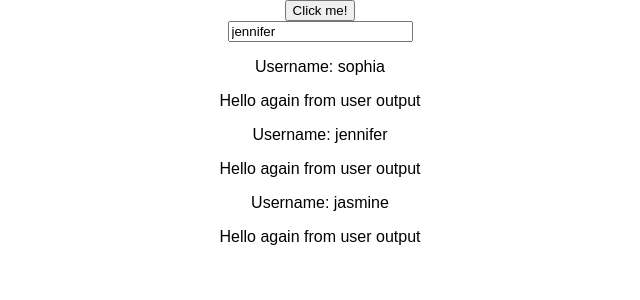
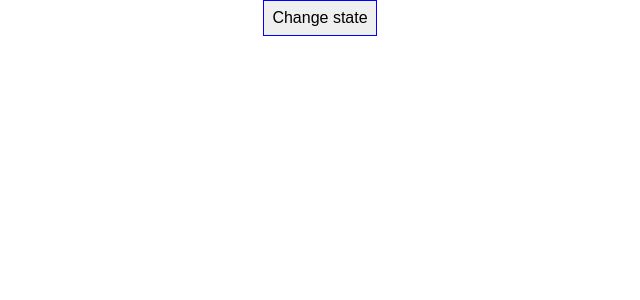
Before and after one commit to Sophi-E/React-guide, a React (Create React App) app: page / in a window 1280 px wide. Shown: the top 300 px of the page, without its empty margins (320-960 px from the left). Built offline with nearby package versions, Linux system fonts and the light colour scheme.

Commit message:
updated person to output list dynamically

```diff
--- a/src/App.js
+++ b/src/App.js
@@ -2,34 +2,66 @@ import React, { Component } from 'react';
 
 import './App.css';
 import Person from './components/Person/Person';
-import UserOutput from './components/UserOutput/UserOutput';
-import UserInput from './components/UserInput/UserInput';
 
 class App extends Component {
   state = {
-    username: ['sophia', 'jennifer', 'jasmine'],
+    persons: [
+      { name: 'Sophia', age: 26 },
+      { name: 'Victor', age: 24 },
+      { name: 'Juliet', age: 25 },
+    ],
+    showPersons: false,
   };
-  handleChange = (e) => {
+  clickHandler = (newName) => {
     this.setState({
-      username: ['amaka', e.target.value, 'happiness'],
+      persons: [
+        { name: newName, age: 29 },
+        { name: 'Victoria', age: 24 },
+        { name: 'Juliet', age: 25 },
+      ],
     });
   };
-  handleClick = () => {
+
+  inputHandler = (e) => {
     this.setState({
-      username: ['amaka', 'caro', 'happiness'],
+      persons: [
+        { name: 'Sophie', age: 29 },
+        { name: e.target.value, age: 24 },
+        { name: 'Juliet', age: 25 },
+      ],
     });
   };
+  toggleHandler = () => {
+    const doesShow = this.state.showPersons;
+    this.setState({ showPersons: !doesShow });
+  };
+  deletePerson = (personIndex) => {
+    const persons = [...this.state.persons];
+    persons.splice(personIndex, 1);
+    this.setState({ persons: persons });
+  };
   render() {
+    const style = {
+      font: 'inherit',
+      border: '1px solid blue',
+      padding: '8px',
+      cursor: 'pointer',
+    };
     return (
       <div className='App'>
-        <button onClick={this.handleClick}>Click me!</button>
-        <UserInput
-          changed={this.handleChange}
-          currentName={this.state.username[1]}
-        />
-        <UserOutput username={this.state.username[0]} />
-        <UserOutput username={this.state.username[1]} />
-        <UserOutput username={this.state.username[2]} />
+        {this.state.showPersons
+          ? this.state.persons.map((person, index) => (
+              <Person
+                key={index}
+                name={person.name}
+                age={person.age}
+                click={this.deletePerson}
+              />
+            ))
+          : null}
+        <button style={style} onClick={this.toggleHandler}>
+          Change state
+        </button>
       </div>
     );
   }
```
